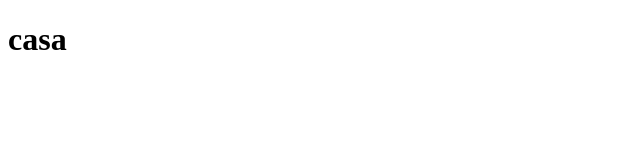
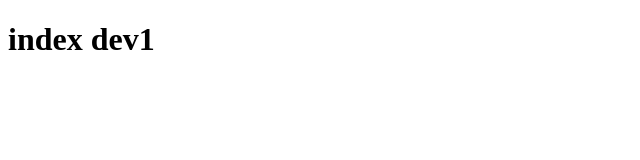
Before and after one commit to carmenctz/casa, a plain HTML site: page Index.html in a window 1280 px wide. Shown: the whole page, without its empty margins (0-640 px from the left). Drawn offline with Linux system fonts and the light colour scheme.

Commit message:
Update Index.html

```diff
--- a/Index.html
+++ b/Index.html
@@ -7,6 +7,6 @@
     <title>Document</title>
 </head>
 <body>
-    <h1>casa</h1>
+    <h1>index dev1</h1>
 </body>
 </html>
```
